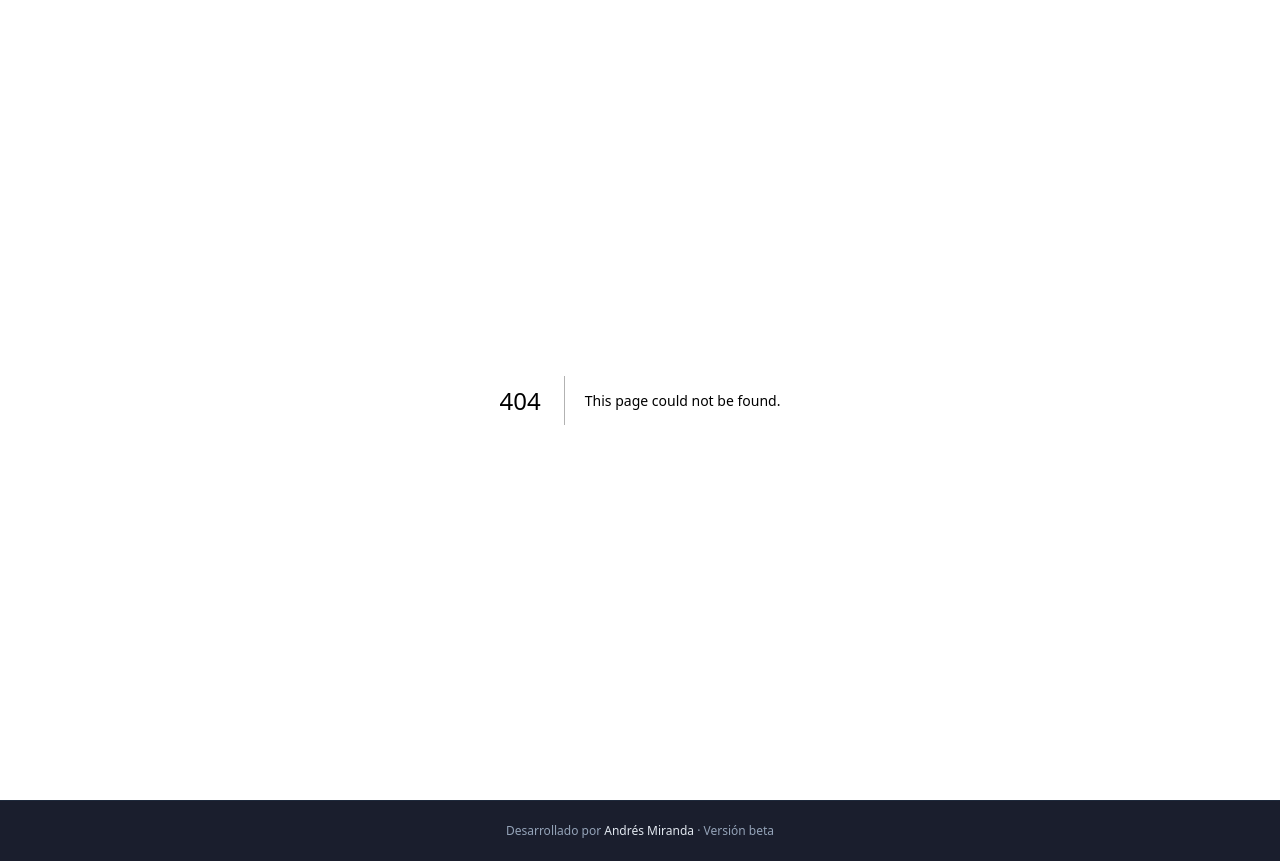
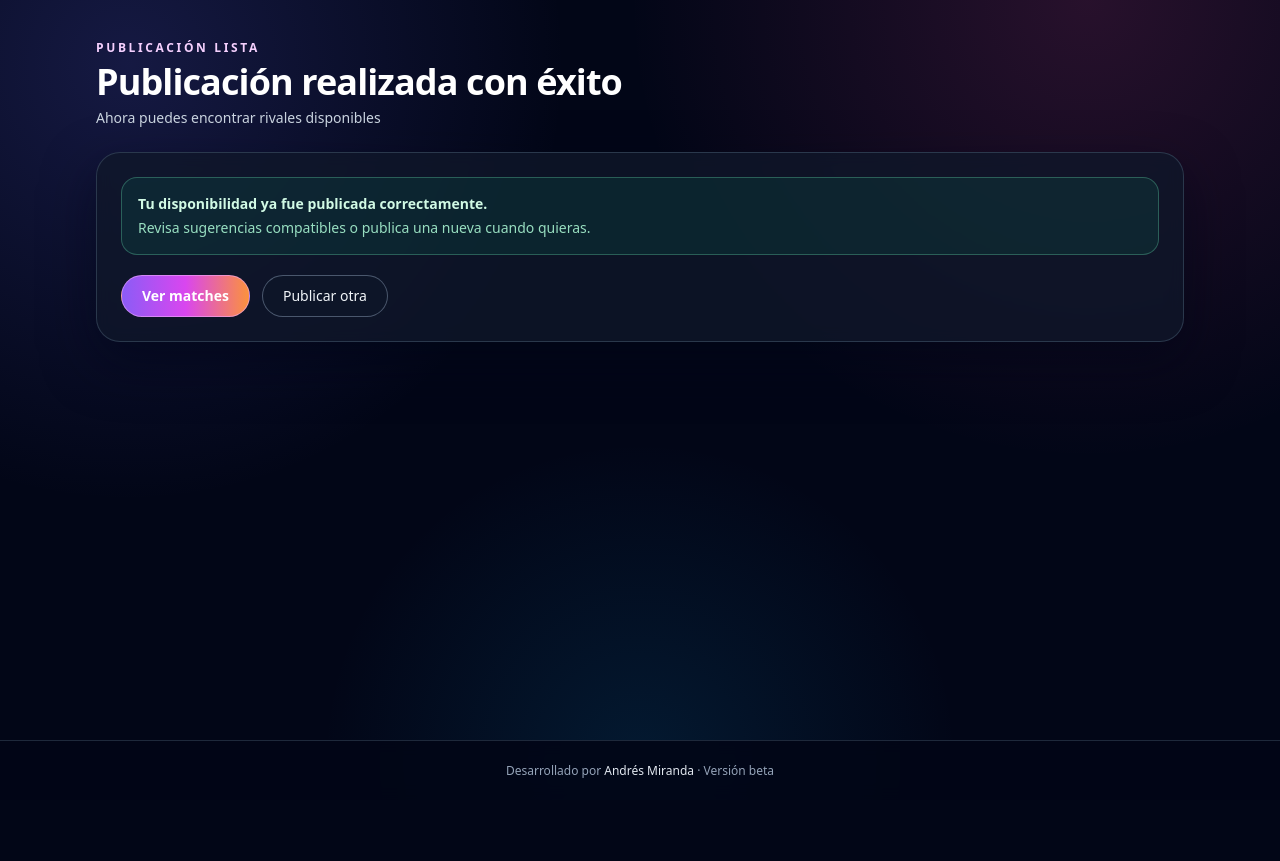
Before and after one commit to amirandavillavicencio/amistosos, a Next.js app: page /publicacion-exitosa in a window 1280 px wide. Before the commit this address had no page. After the commit the page ends 800 px from the top, so only its background shows below. Built offline with nearby package versions, Linux system fonts and the light colour scheme.

Commit message:
Mejora feedback y éxito en publicación de disponibilidades

```diff
--- a/app/actions.ts
+++ b/app/actions.ts
@@ -526,6 +526,7 @@ function validateAvailabilityPayload(input: {
 }
 
 export async function createAvailability(formData: FormData) {
+  try {
     assertHoneypot(formData);
     await assertRateLimit('publish');
 
@@ -599,7 +600,7 @@ export async function createAvailability(formData: FormData) {
         }
       });
 
-    return { ok: false, message: 'Insert falló' };
+      return { ok: false, message: error?.message || 'No se pudo guardar la publicación.' };
     }
 
     await rebuildSuggestedMatches();
@@ -609,6 +610,10 @@ export async function createAvailability(formData: FormData) {
     revalidatePath('/ranking');
 
     return { ok: true, id: inserted.id };
+  } catch (error) {
+    const message = error instanceof Error ? error.message : 'No se pudo guardar la publicación.';
+    return { ok: false, message };
+  }
 }
 
 
--- /dev/null
+++ b/app/publicacion-exitosa/page.tsx
@@ -0,0 +1,30 @@
+import Link from 'next/link';
+import { PageHeader } from '@/components/ui-shell';
+
+export default function PublicacionExitosaPage() {
+  return (
+    <main className="section">
+      <PageHeader
+        eyebrow="Publicación lista"
+        title="Publicación realizada con éxito"
+        description="Ahora puedes encontrar rivales disponibles"
+      />
+
+      <section className="app-card grid gap-5 p-5 sm:p-6">
+        <div className="rounded-2xl border border-emerald-300/30 bg-emerald-500/10 p-4 text-emerald-100">
+          <p className="text-sm font-semibold">Tu disponibilidad ya fue publicada correctamente.</p>
+          <p className="mt-1 text-sm text-emerald-200/90">Revisa sugerencias compatibles o publica una nueva cuando quieras.</p>
+        </div>
+
+        <div className="flex flex-wrap gap-3">
+          <Link href="/explorar" className="btn-accent">
+            Ver matches
+          </Link>
+          <Link href="/publicar" className="btn-secondary">
+            Publicar otra
+          </Link>
+        </div>
+      </section>
+    </main>
+  );
+}
--- a/components/publish-form.tsx
+++ b/components/publish-form.tsx
@@ -1,6 +1,7 @@
 'use client';
 
-import { useMemo, useState } from 'react';
+import { useState, useTransition } from 'react';
+import { useRouter } from 'next/navigation';
 import { createAvailability, uploadTeamLogo } from '@/app/actions';
 
 const weekdays = ['lunes', 'martes', 'miércoles', 'jueves', 'viernes', 'sábado', 'domingo'];
@@ -22,19 +23,18 @@ function fieldClass(hasError: boolean) {
 }
 
 export default function PublishForm() {
+  const router = useRouter();
+  const [isPending, startTransition] = useTransition();
   const [clubName, setClubName] = useState('');
   const [fieldErrors, setFieldErrors] = useState<FieldErrors>({});
   const [error, setError] = useState<string | null>(null);
-  const [success, setSuccess] = useState<string | null>(null);
-
-  const successClass = useMemo(() => (success ? 'text-sm text-emerald-300' : 'hidden'), [success]);
 
   return (
     <form
-      action={async (formData) => {
+      action={(formData) => {
+        startTransition(async () => {
           const nextErrors: FieldErrors = {};
           setError(null);
-        setSuccess(null);
 
           for (const field of requiredFields) {
             if (!String(formData.get(field) || '').trim()) {
@@ -76,14 +76,16 @@ export default function PublishForm() {
             }
 
             setClubName('');
-          setSuccess('¡Disponibilidad publicada! Ya aparece en equipos compatibles.');
-          setTimeout(() => setSuccess(null), 3000);
+            router.push('/publicacion-exitosa');
           } catch (err) {
             setError(err instanceof Error ? err.message : 'Ocurrió un error inesperado');
           }
+        });
       }}
+      aria-busy={isPending}
       className="app-card grid gap-5 p-4 sm:p-6 md:p-7"
     >
+      <fieldset disabled={isPending} className="grid gap-5 disabled:opacity-80">
         <input type="text" name="website" tabIndex={-1} autoComplete="off" className="hidden" aria-hidden="true" />
 
         <section className="grid gap-3">
@@ -184,11 +186,20 @@ export default function PublishForm() {
           <h3 className="text-sm font-semibold text-white">Extra</h3>
           <textarea name="notes" placeholder="Observaciones (opcional)" className="field min-h-24" />
         </section>
+      </fieldset>
 
-      <button type="submit" className="btn-accent w-full justify-center md:w-auto">Publicar disponibilidad</button>
+      <button type="submit" disabled={isPending} className="btn-accent w-full justify-center gap-2 disabled:cursor-not-allowed disabled:opacity-70 md:w-auto">
+        {isPending && <span className="h-4 w-4 animate-spin rounded-full border-2 border-white/30 border-t-white" aria-hidden="true" />}
+        {isPending ? 'Publicando...' : 'Publicar disponibilidad'}
+      </button>
+
+      {isPending && (
+        <p className="text-sm text-slate-300" role="status" aria-live="polite">
+          Estamos publicando tu disponibilidad, por favor espera...
+        </p>
+      )}
 
       {error && <p className="text-sm text-rose-300">{error}</p>}
-      <p className={successClass}>{success}</p>
     </form>
   );
 }
```
Lines whose indentation alone changed are shown as unchanged.
